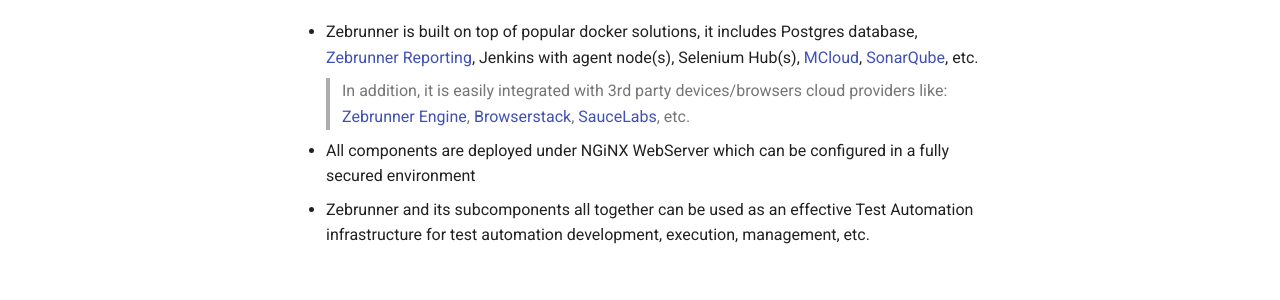
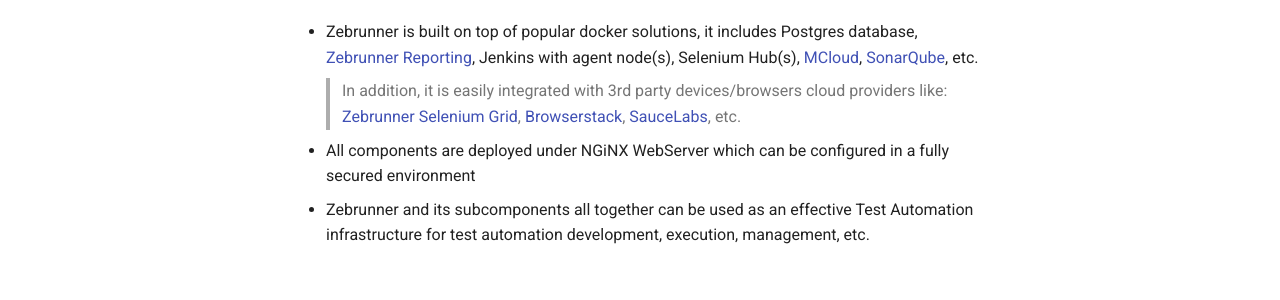
Before and after one commit to zebrunner/community-edition, an MkDocs documentation site: the page built from docs/index.md, in a window 1280 px wide and 900 px high. Shown: the part 405-705 px from the top of the window. Built offline with MkDocs 1.6.1 and Material for MkDocs 9.7.7, drawn with Linux system fonts in a browser that asks for light colours; comment, search, counter and statistics services are not loaded.

Commit message:
#522: fixed mcloud link and engine product name

```diff
--- a/docs/index.md
+++ b/docs/index.md
@@ -5,8 +5,8 @@
 Zebrunner (Community Edition) is a [Continuous configuration automation](https://en.wikipedia.org/wiki/Infrastructure_as_code#Continuous_configuration_automation) framework for continuous testing (running various kinds of tests on the code to gain successive levels of confidence in the quality of the code), and (optionally) continuous deployment. It is built in accordance with [Infrastructure as Code](https://en.wikipedia.org/wiki/Infrastructure_as_code) processes.
 > It is integrated by default with [carina-core](http://www.carina-core.io) open source TestNG framework and uses Jenkins as a CI Tool.
 
-* Zebrunner is built on top of popular docker solutions, it includes Postgres database, [Zebrunner Reporting](https://zebrunner.com/), Jenkins with agent node(s), Selenium Hub(s), [MCloud](https://zebrunner.com/products/mobile-testing-farm/), [SonarQube](https://github.com/zebrunner/sonarqube), etc.
-  > In addition, it is easily integrated with 3rd party devices/browsers cloud providers like: [Zebrunner Engine](https://zebrunner.com/), [Browserstack](https://www.browserstack.com/), [SauceLabs](https://saucelabs.com/), etc.
+* Zebrunner is built on top of popular docker solutions, it includes Postgres database, [Zebrunner Reporting](https://zebrunner.com/), Jenkins with agent node(s), Selenium Hub(s), [MCloud](https://zebrunner.com/mcloud), [SonarQube](https://github.com/zebrunner/sonarqube), etc.
+  > In addition, it is easily integrated with 3rd party devices/browsers cloud providers like: [Zebrunner Selenium Grid](https://zebrunner.com/), [Browserstack](https://www.browserstack.com/), [SauceLabs](https://saucelabs.com/), etc.
 
 * All components are deployed under NGiNX WebServer which can be configured in a fully secured environment
 
```
